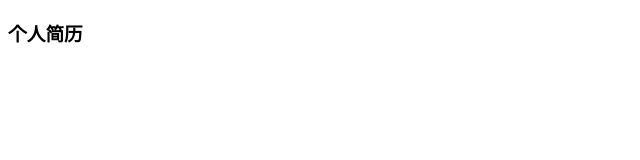
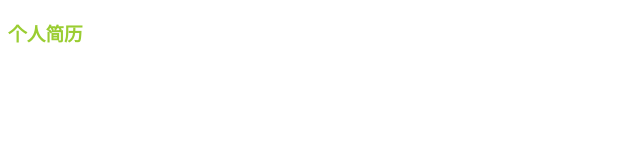
Before and after one commit to YY-lemon/YY-lemon.github.io, a plain HTML site: page index.html in a window 1280 px wide. Shown: the whole page, without its empty margins (0-640 px from the left). Drawn offline with Linux system fonts and the light colour scheme.

Commit message:
个人首页

```diff
--- a/index.html
+++ b/index.html
@@ -5,6 +5,11 @@
     <meta name="viewport" content="width=device-width, initial-scale=1.0">
     <meta http-equiv="X-UA-Compatible" content="ie=edge">
     <title>Document</title>
+    <style>
+        h3 {
+            color:yellowgreen;
+        }
+    </style>
 </head>
 <body>
     <h3>个人简历</h3>
```
